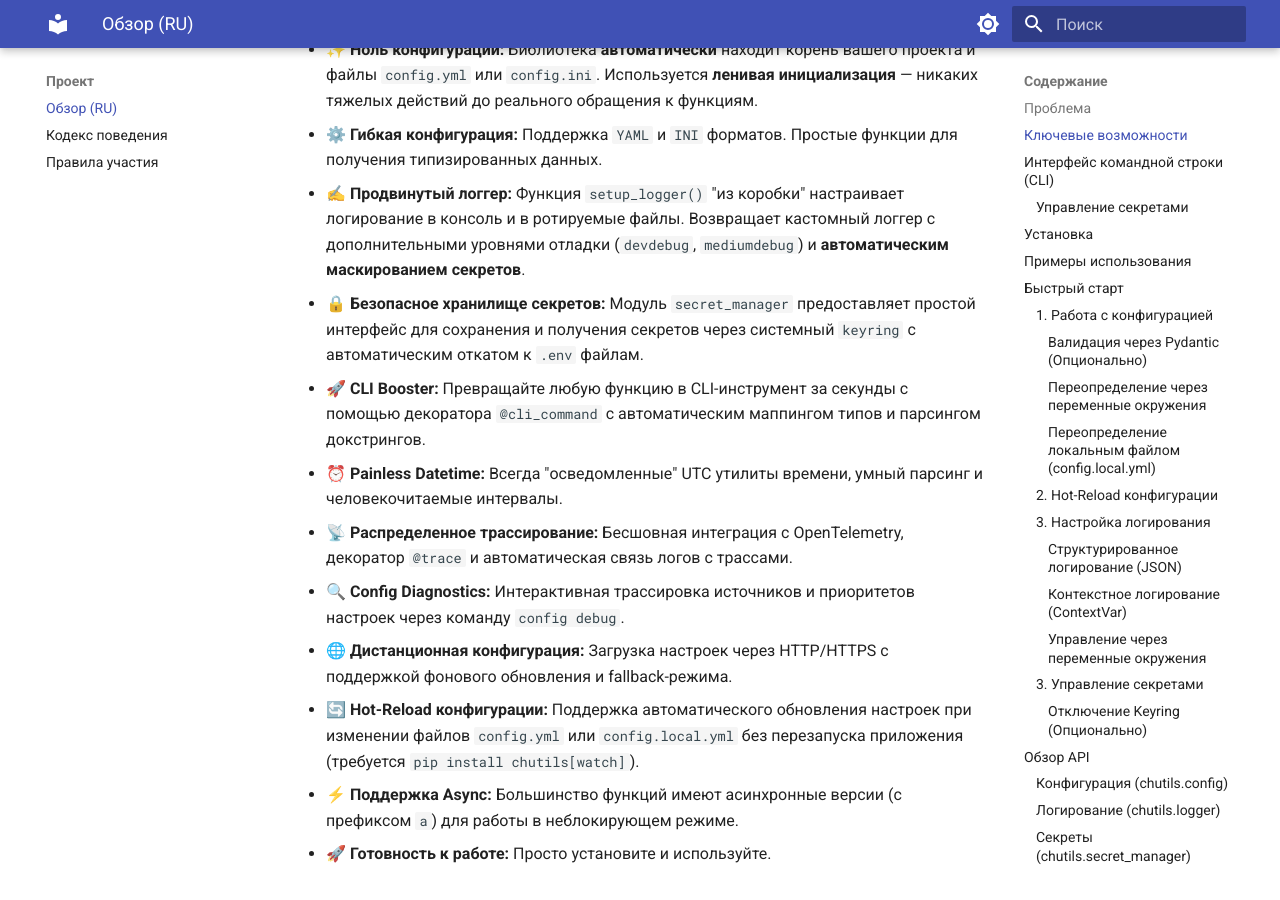
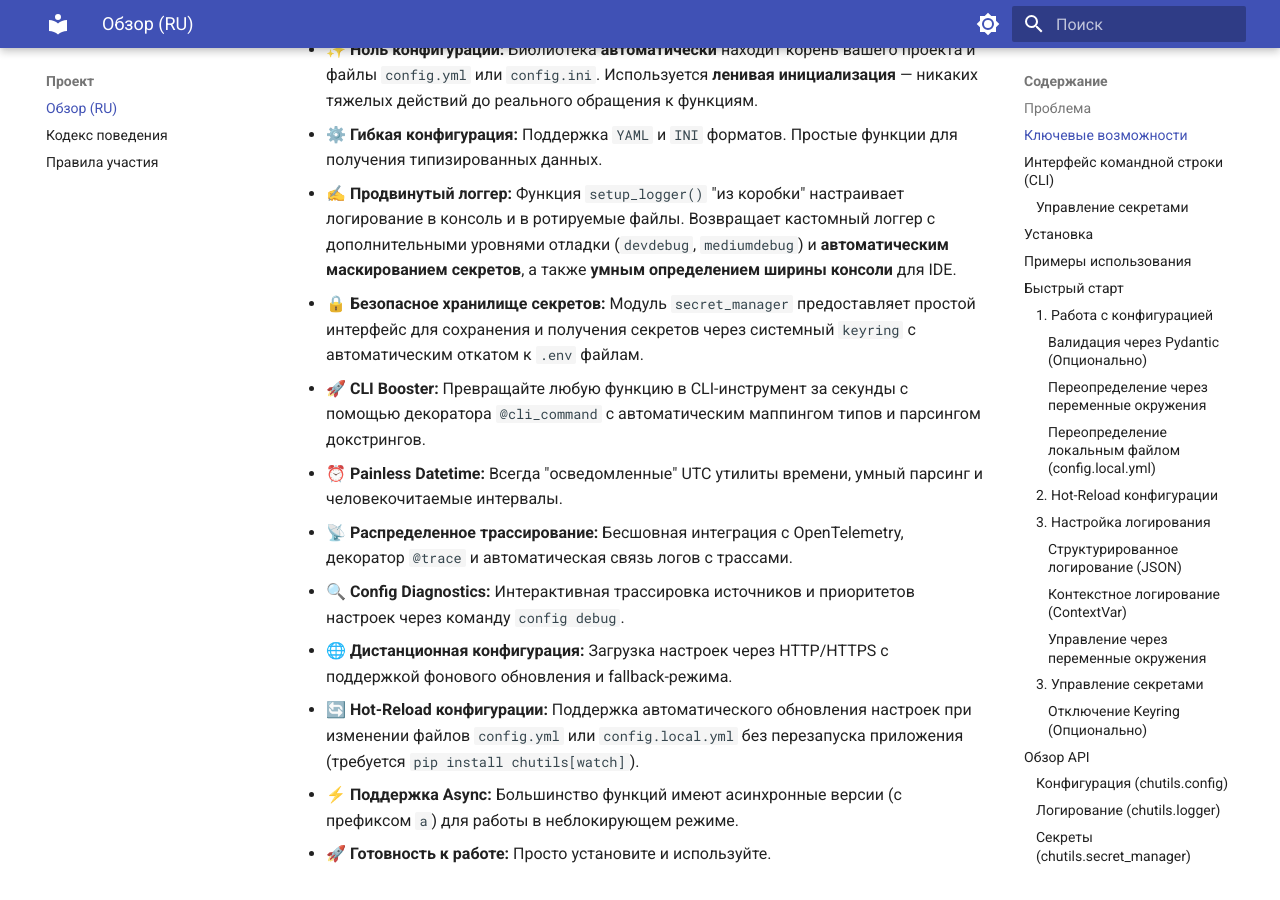
Before and after one commit to Chu4hel/chutils, an MkDocs documentation site: the page built from docs/README_RU.md, in a window 1280 px wide and 900 px high, scrolled down 786 px. Built offline with MkDocs 1.6.1 and Material for MkDocs 9.7.7, drawn with Linux system fonts in a browser that asks for light colours.

Commit message:
docs: Обновить README информацией об умной настройке ширины консоли

```diff
--- a/docs/README_RU.md
+++ b/docs/README_RU.md
@@ -30,7 +30,7 @@
 - **⚙️ Гибкая конфигурация:** Поддержка `YAML` и `INI` форматов. Простые функции для получения типизированных данных.
 - **✍️ Продвинутый логгер:** Функция `setup_logger()` "из коробки" настраивает логирование в консоль и в ротируемые
   файлы. Возвращает кастомный логгер с дополнительными уровнями отладки (`devdebug`, `mediumdebug`) и **автоматическим
-  маскированием секретов**.
+  маскированием секретов**, а также **умным определением ширины консоли** для IDE.
 - **🔒 Безопасное хранилище секретов:** Модуль `secret_manager` предоставляет простой интерфейс для сохранения и
   получения секретов через системный `keyring` с автоматическим откатом к `.env` файлам.
 - **🚀 CLI Booster:** Превращайте любую функцию в CLI-инструмент за секунды с помощью декоратора `@cli_command` с
```
Also changed, not shown: README.md (+2 -1 lines).
